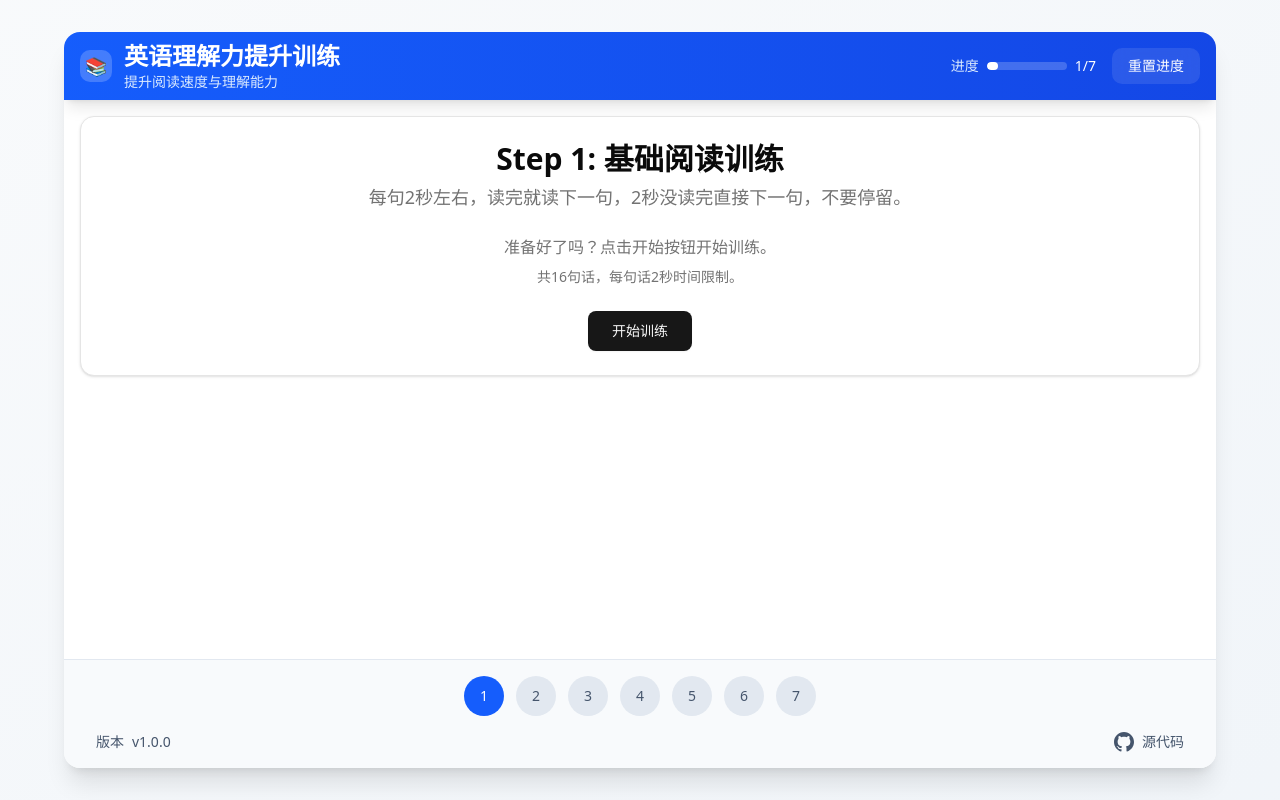
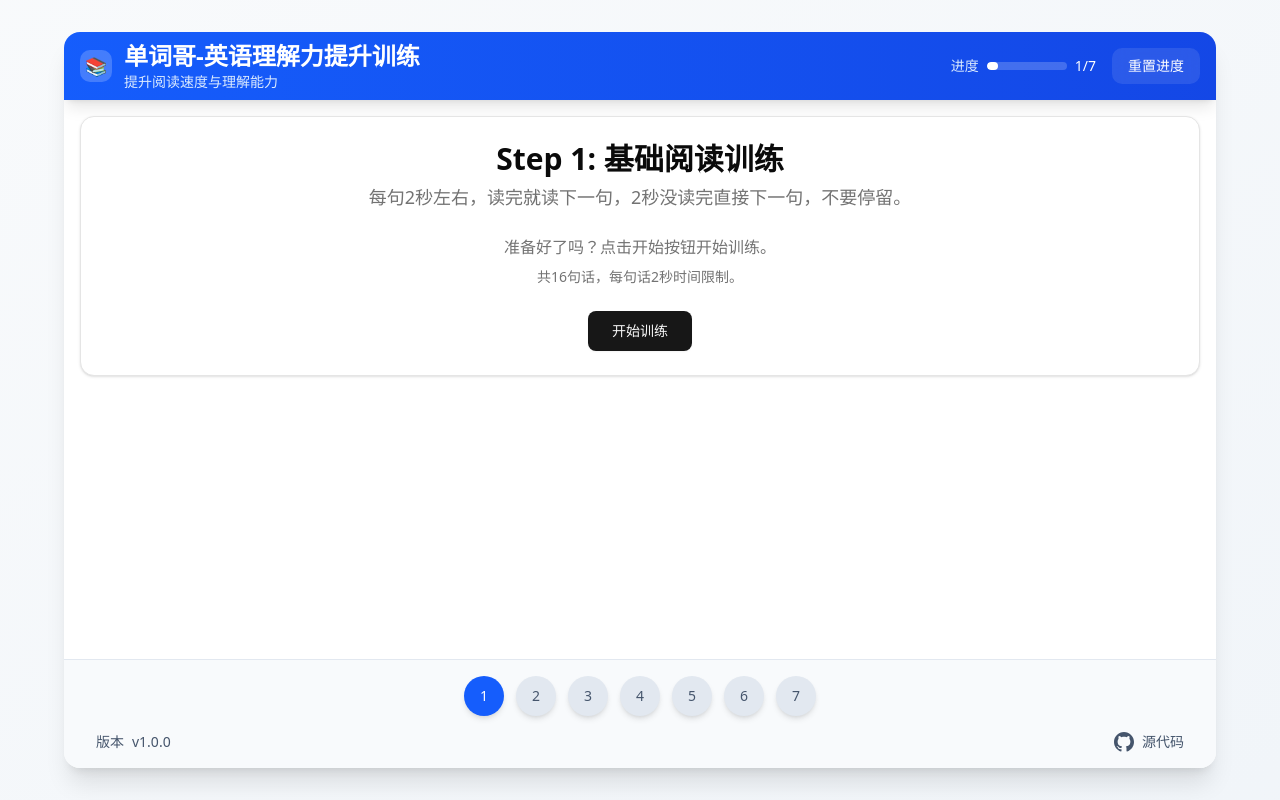
Before and after one commit to AHGGG/vibe-english-understanding, a React (Vite) app: page / in a window 1280 px wide. Built offline with nearby package versions, Linux system fonts and the light colour scheme.

Commit message:
chore: Update header text

```diff
--- a/src/App.tsx
+++ b/src/App.tsx
@@ -137,7 +137,7 @@ function App() {
             <span className="text-lg">📚</span>
           </div>
           <div>
-            <h1 className="text-xl md:text-2xl font-bold">英语理解力提升训练</h1>
+            <h1 className="text-xl md:text-2xl font-bold">单词哥-英语理解力提升训练</h1>
             <p className="text-blue-100 text-xs md:text-sm">提升阅读速度与理解能力</p>
           </div>
         </div>
@@ -170,7 +170,7 @@ function App() {
           {[1, 2, 3, 4, 5, 6, 7].map((step) => (
             <button
               key={`step-${step}-${resetKey}`}
-              className={`w-8 h-8 md:w-10 md:h-10 rounded-full flex items-center justify-center text-xs md:text-sm font-medium transition-colors ${
+              className={`w-8 h-8 md:w-10 md:h-10 rounded-full flex items-center justify-center text-xs md:text-sm font-medium transition-colors shadow-md ${
                 progress.completedSteps.includes(step)
                   ? "bg-green-500 text-white hover:bg-green-600"
                   : step === progress.currentStep
```
